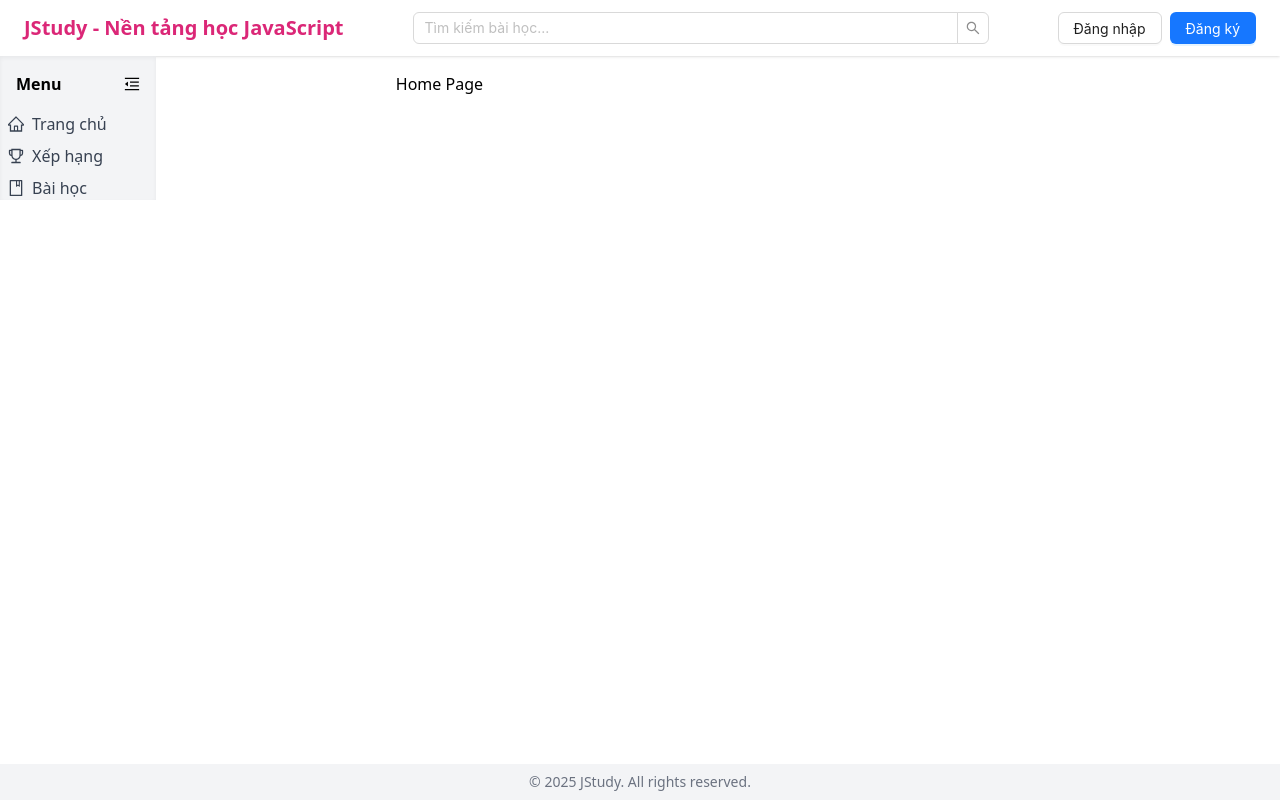
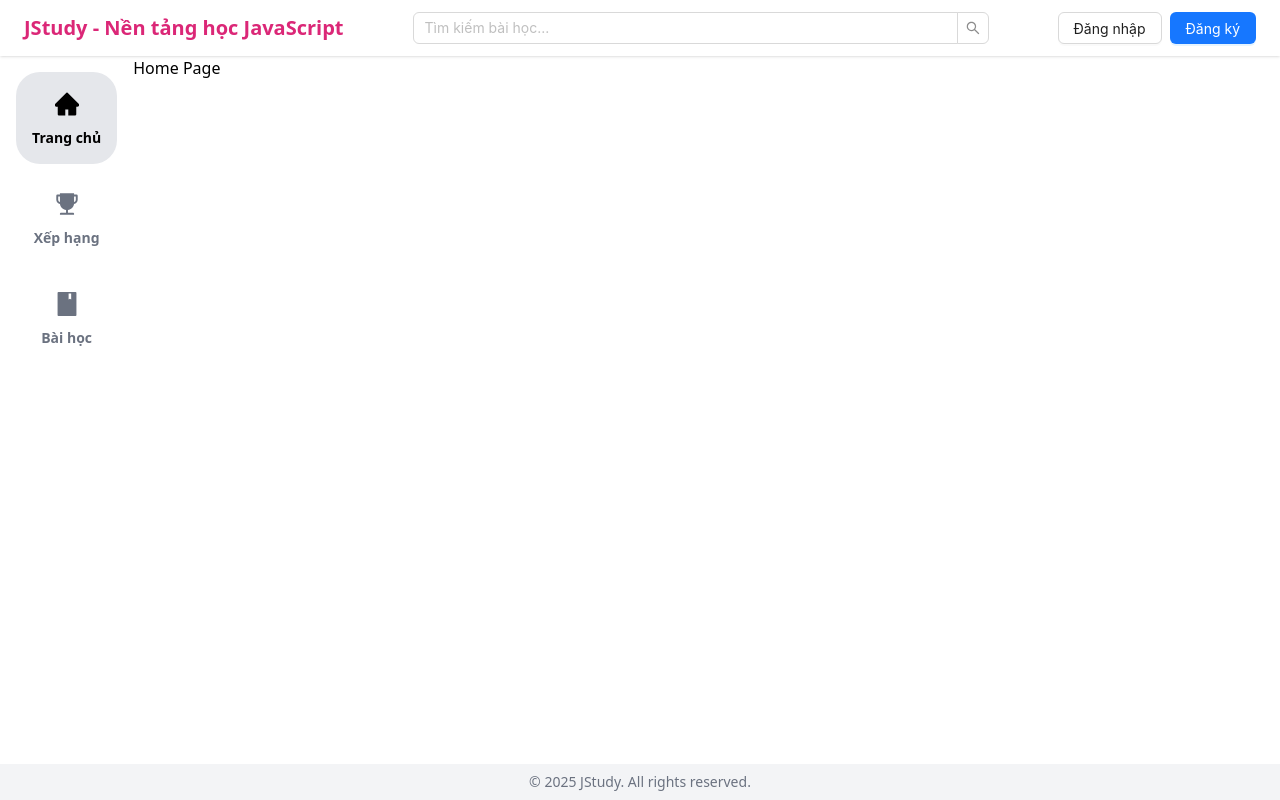
Before and after one commit to long-vux/react-jstudy, a React (Vite) app: page / in a window 1280 px wide. Built offline with nearby package versions, Linux system fonts and the light colour scheme.

Commit message:
fix: edit sidebar

```diff
--- a/src/App.tsx
+++ b/src/App.tsx
@@ -25,6 +25,7 @@ const App: React.FC = () => {
   return (
     <Router>
       <ToastContainer
+        className="toast-container mt-16"
         position="top-right"
         autoClose={3000}
         hideProgressBar={false}
--- a/src/components/layout/main/MainLayout.tsx
+++ b/src/components/layout/main/MainLayout.tsx
@@ -1,22 +1,16 @@
-import { useState } from 'react';
 import Header from './Header';
 import Sidebar from './Sidebar';
 import Footer from './Footer';
 import { Outlet } from 'react-router-dom';
 
 const MainLayout = () => {
-  const [collapsed, setCollapsed] = useState(false);
 
   return (
-    <div className="flex flex-col min-h-screen">
+    <div className="flex flex-col min-h-screen ">
       <Header />
       <div className="flex flex-1 transition-all duration-300">
-        <Sidebar collapsed={collapsed} setCollapsed={setCollapsed} />
-        <main
-          className={`transition-all duration-300 p-4 ${
-            collapsed ? 'ml-16' : 'ml-56'
-          } w-full`}
-        >
+        <Sidebar />
+        <main     >
           <Outlet />
         </main>
       </div>
--- a/src/components/layout/main/Sidebar.tsx
+++ b/src/components/layout/main/Sidebar.tsx
@@ -1,37 +1,53 @@
-import { HomeOutlined, BookOutlined, TrophyOutlined, MenuFoldOutlined, MenuUnfoldOutlined } from '@ant-design/icons';
+import { HomeFilled, BookFilled, TrophyFilled } from '@ant-design/icons';
+import { useLocation } from 'react-router-dom';
 
-const Sidebar = ({ collapsed, setCollapsed }: { collapsed: boolean; setCollapsed: (v: boolean) => void }) => {
+const Sidebar = () => {
+  const location = useLocation();
+  const currentPath = location.pathname;
+
+  const navItems = [
+    { path: '/', icon: <HomeFilled className="text-2xl" />, label: 'Trang chủ' },
+    { path: '/ranking', icon: <TrophyFilled className="text-2xl" />, label: 'Xếp hạng' },
+    { path: '/lessons', icon: <BookFilled className="text-2xl" />, label: 'Bài học' },
+  ];
+
   return (
-    <aside
-      className={`bg-gray-100 h-full transition-all duration-300 shadow-inner ${
-        collapsed ? 'w-16' : 'w-56'
-      }`}
-    >
-      <div className="flex items-center justify-between p-4">
-        {!collapsed && <span className="font-bold">Menu</span>}
-        <button onClick={() => setCollapsed(!collapsed)}>
-          {collapsed ? <MenuUnfoldOutlined /> : <MenuFoldOutlined />}
-        </button>
-      </div>
-      <ul className="space-y-2 px-2">
-        <li>
-          <a href="/" className="flex items-center gap-2 text-gray-700 hover:text-blue-600">
-            <HomeOutlined />
-            {!collapsed && 'Trang chủ'}
-          </a>
-        </li>
-        <li>
-          <a href="/ranking" className="flex items-center gap-2 text-gray-700 hover:text-blue-600">
-            <TrophyOutlined />
-            {!collapsed && 'Xếp hạng'}
-          </a>
-        </li>
-        <li>
-          <a href="/lessons" className="flex items-center gap-2 text-gray-700 hover:text-blue-600">
-            <BookOutlined />
-            {!collapsed && 'Bài học'}
-          </a>
-        </li>
+    <aside className={`h-full transition-all duration-300`}>
+      <ul className="space-y-2 p-4">
+        {navItems.map((item) => {
+          const isActive = currentPath === item.path;
+          return (
+            <li
+              key={item.path}
+              className={
+                isActive
+                  ? 'p-4 py-4 text-center rounded-3xl bg-gray-200'
+                  : 'p-4 py-4 text-center rounded-3xl bg-transparent hover:bg-gray-100 group transition'
+              }
+            >
+              <a
+                href={item.path}
+                className={
+                  isActive
+                    ? 'flex flex-col items-center gap-2 text-black'
+                    : 'flex flex-col items-center gap-2 text-gray-500 group-hover:text-black transition'
+                }
+              >
+                {/* Icon */}
+                <span
+                  className={
+                    isActive
+                      ? 'text-2xl text-black'
+                      : 'text-2xl text-gray-500 group-hover:text-black transition'
+                  }
+                >
+                  {item.icon}
+                </span>
+                <span className="text-sm font-semibold">{item.label}</span>
+              </a>
+            </li>
+          );
+        })}
       </ul>
     </aside>
   );
--- a/src/pages/auth/LoginPage.tsx
+++ b/src/pages/auth/LoginPage.tsx
@@ -21,7 +21,10 @@ const LoginPage = () => {
     const result = await dispatch(login({ email, password }));
 
     if (login.fulfilled.match(result)) {
-      navigate('/');
+      setTimeout(() => {
+        toast.success('Đăng nhập thành công!');
+        navigate('/');
+      }, 1000);
     }
   };
 
```
